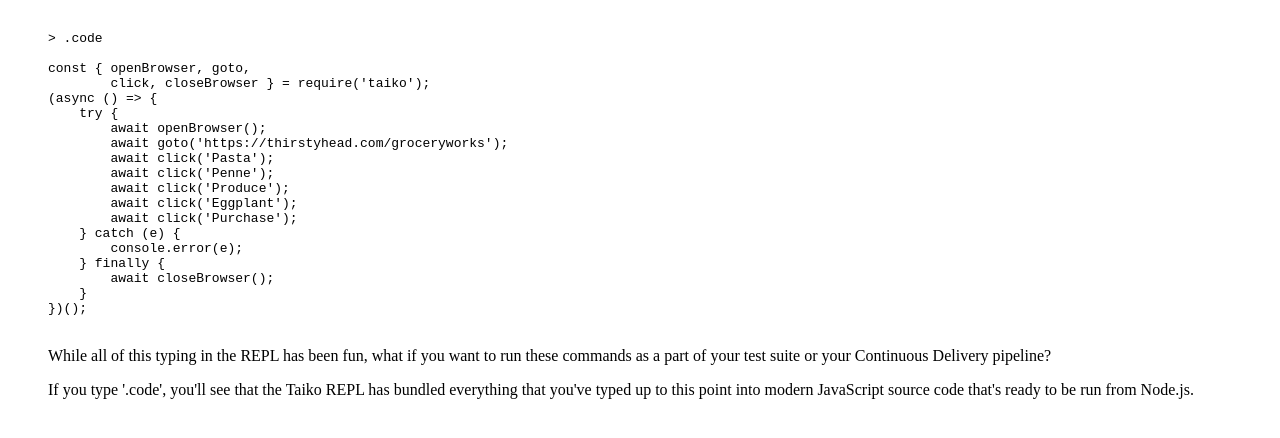
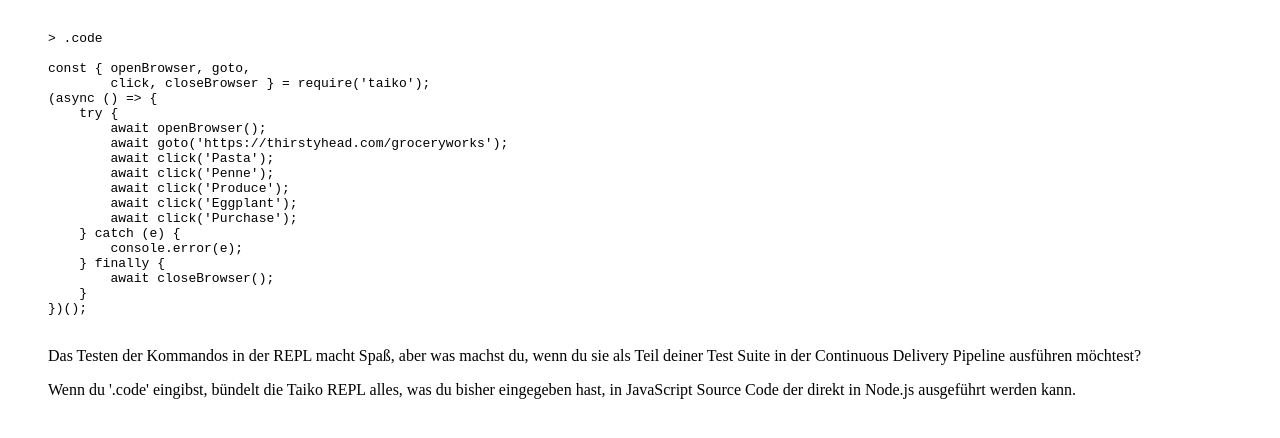
Before and after one commit to ThirstyHead/introducing-taiko, a website: page slides/de-de/slides/taiko-code/index.html in a window 1280 px wide. Drawn offline with Linux system fonts and the light colour scheme.

Commit message:
Translated code slide.

```diff
--- a/slides/de-de/slides/taiko-code/index.html
+++ b/slides/de-de/slides/taiko-code/index.html
@@ -1,6 +1,5 @@
       <section class="theme-invert">
         <h2 hidden aria-hidden="false">.code</h2>
-        <audio src="audio.mp3"></audio>
         <figure>
           <pre><code>
 &gt; .code
@@ -27,10 +26,12 @@ const { openBrowser, goto,
 
           <figcaption>
             <p>
-      While all of this typing in the REPL has been fun, what if you want to run these commands as a part of your test suite or your Continuous Delivery pipeline?
+                Das Testen der Kommandos in der REPL macht Spaß, aber was machst du, wenn du sie als Teil deiner
+                Test Suite in der Continuous Delivery Pipeline ausführen möchtest?
             </p>
             <p>
-If you type '.code', you'll see that the Taiko REPL has bundled everything that you've typed up to this point into modern JavaScript source code that's ready to be run from Node.js.
+                Wenn du '.code' eingibst, bündelt die Taiko REPL alles, was du bisher eingegeben hast, in JavaScript
+                Source Code der direkt in Node.js ausgeführt werden kann.
             </p>
 
           </figcaption>
```
Also changed, not shown: 1 other file.
